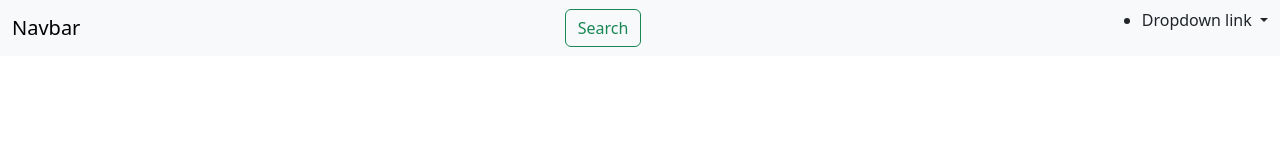
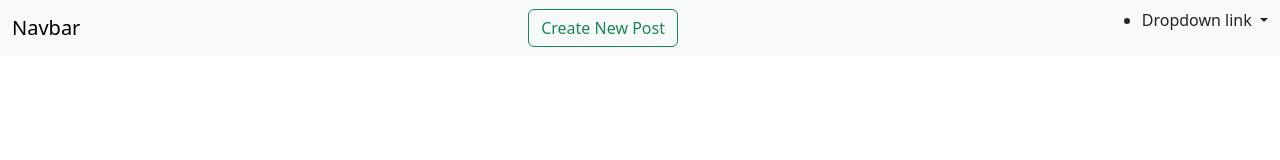
Before and after one commit to 4GeeksAcademy/pt-48-Nilson-Instagram-Photo-Feed, a plain HTML site: page index.html in a window 1280 px wide. Drawn offline with nearby package versions, Linux system fonts and the light colour scheme.

Commit message:
Create New Post hecho

```diff
--- a/index.html
+++ b/index.html
@@ -11,7 +11,7 @@
     <div class="container-fluid">
       <a class="navbar-brand">Navbar</a>
       <form class="d-flex" role="search">
-        <button class="btn btn-outline-success" type="submit">Search</button>
+        <button class="btn btn-outline-success" type="submit">Create New Post</button>
       </form>
       <ul>
         <li class="nav-item dropdown">
```
